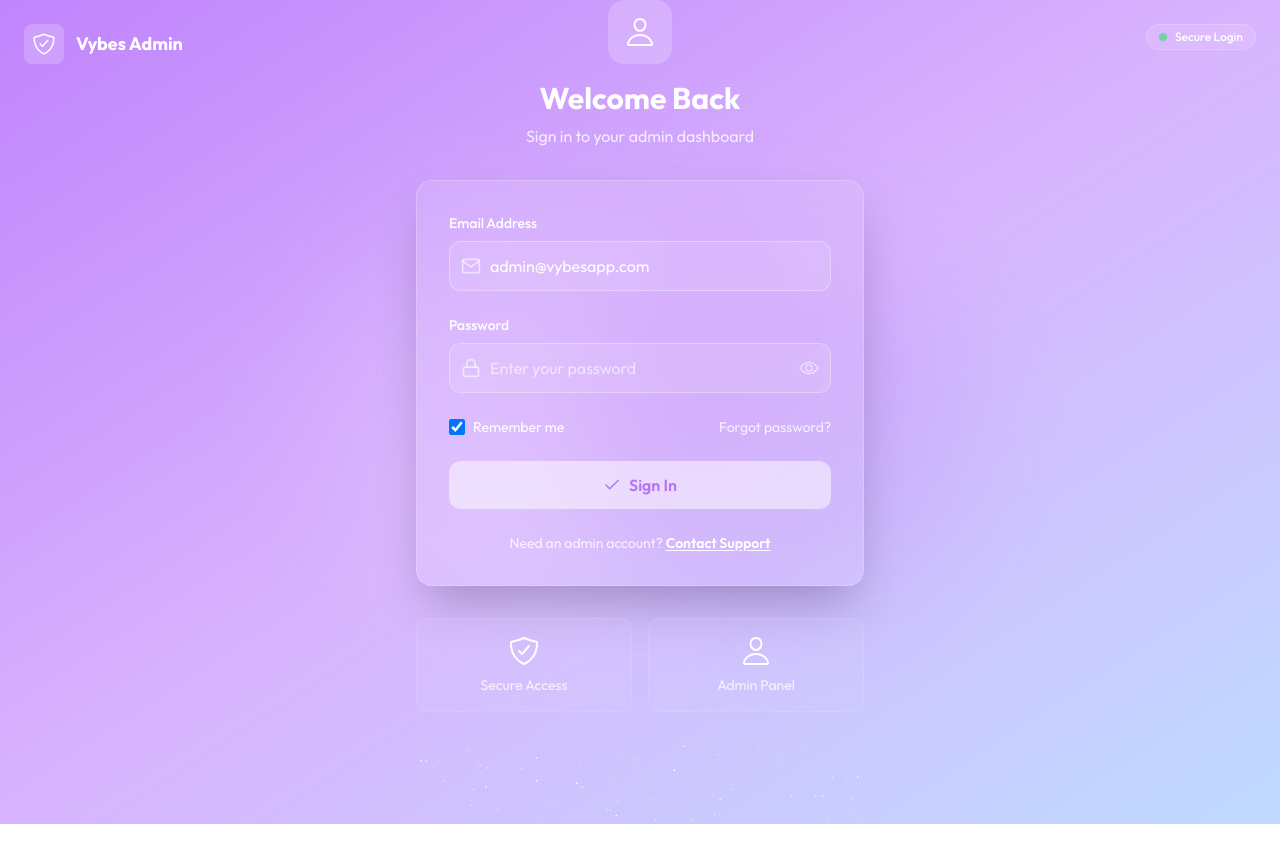
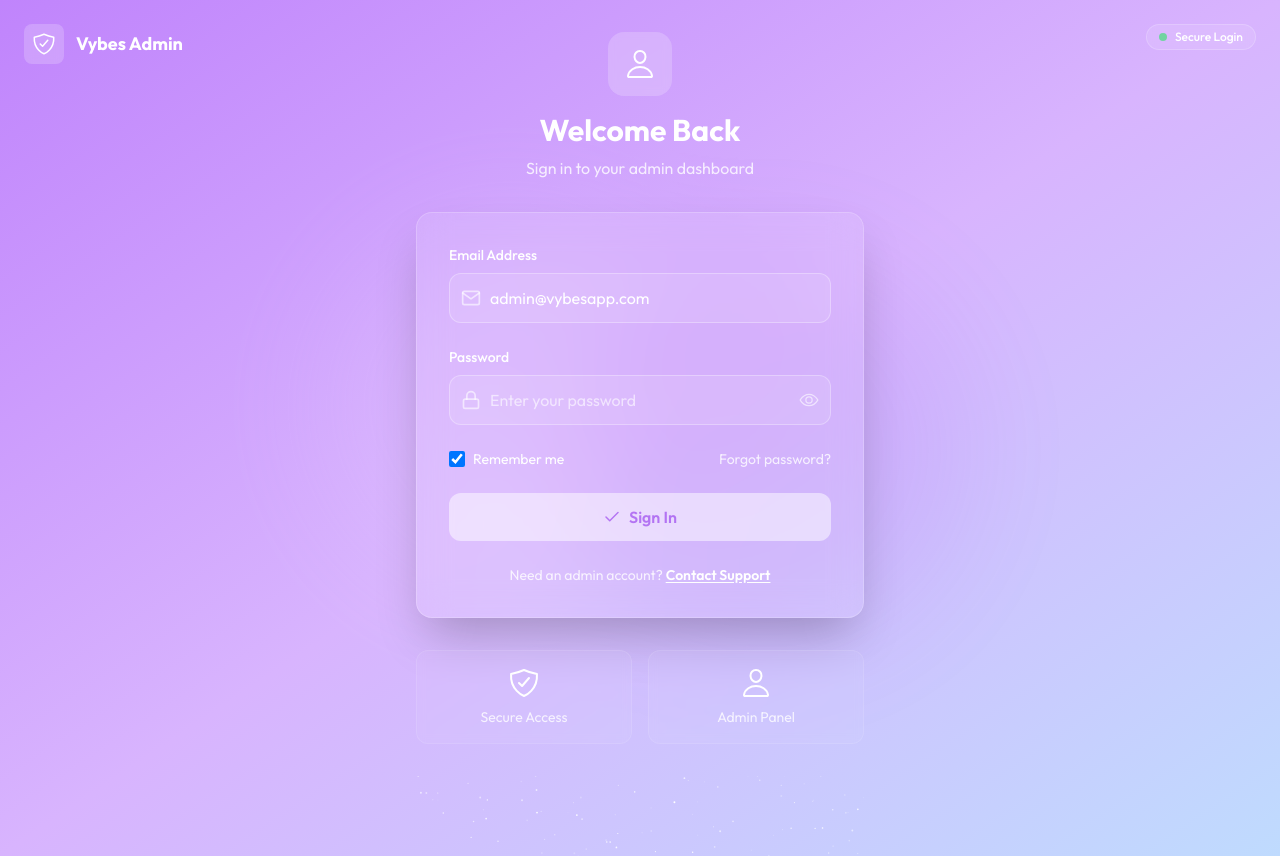
Before and after one commit to TEE2DWHY/vybesAppAdmin, a Next.js app: page / in a window 1280 px wide. Before the commit the page ends 824 px from the top, so only its background shows below. Built offline with nearby package versions, Linux system fonts and the light colour scheme; no server answers.

Commit message:
updated the dashboard ui

```diff
--- a/app/page.tsx
+++ b/app/page.tsx
@@ -255,7 +255,7 @@ const LoginPage: React.FC = () => {
           </div>
         </div>
 
-        <main className="flex flex-col items-center justify-center min-h-screen px-4 sm:px-6 lg:px-8">
+        <main className="flex flex-col items-center justify-center min-h-screen px-4 sm:px-6 lg:px-8 mt-8">
           <div className="w-full max-w-md">
             {/* Header */}
             <div className="text-center mb-8">
```
